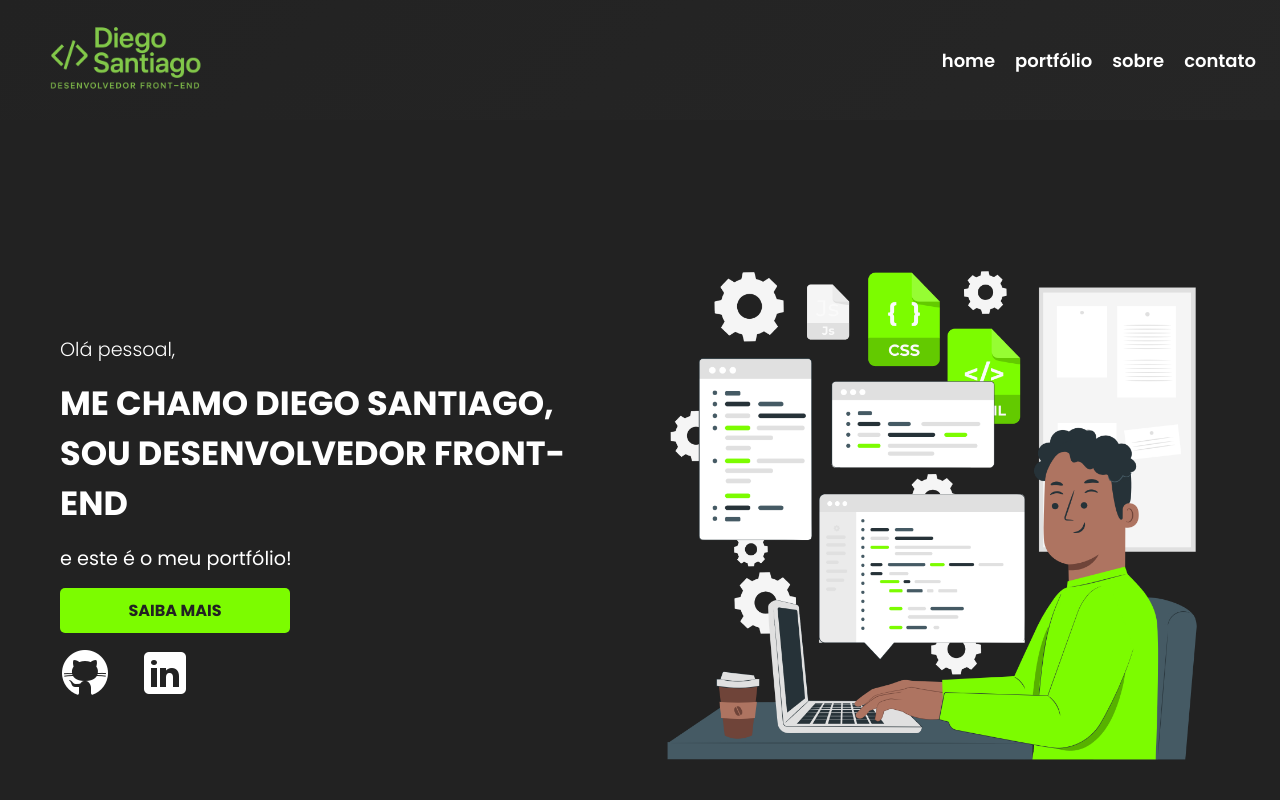
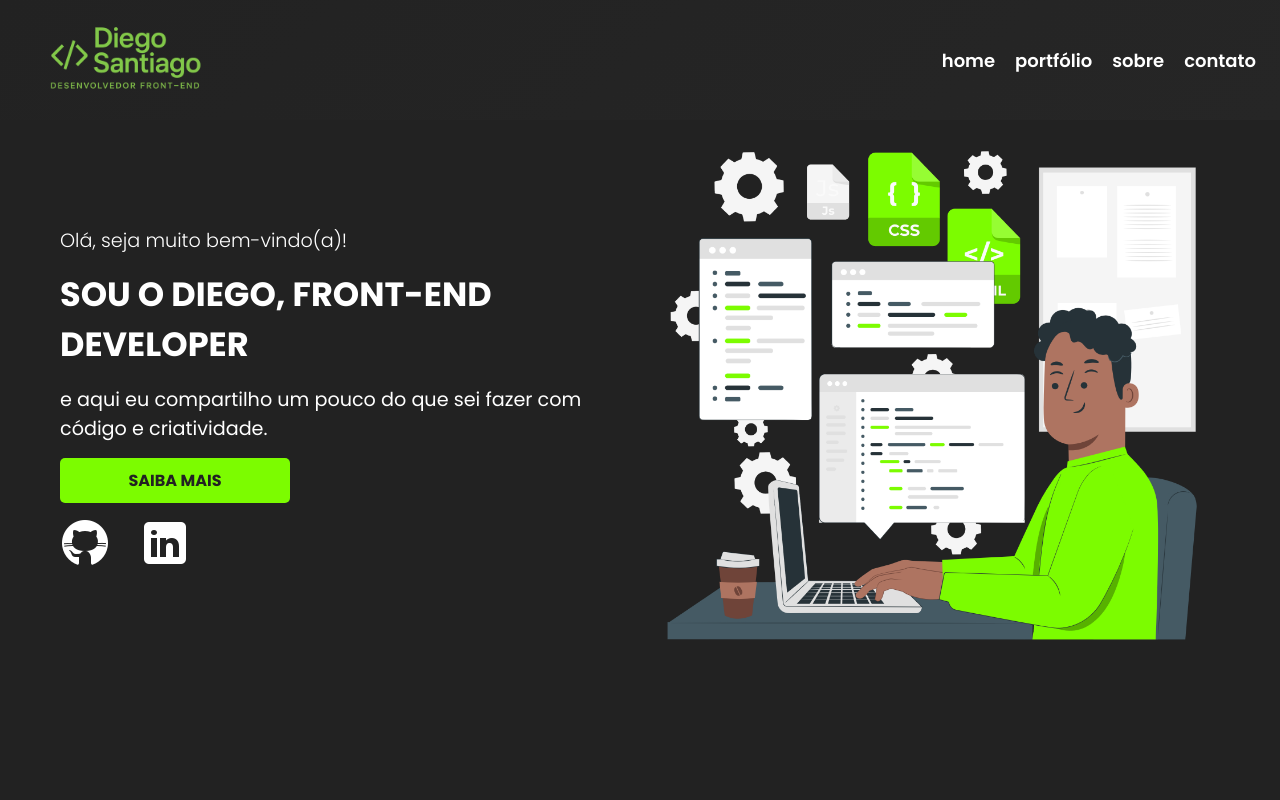
Before and after one commit to diegosantiago92/portfolio-site, a Next.js app: page / in a window 1280 px wide. Shown: the top 800 px of the page. Built offline with nearby package versions, Linux system fonts and the light colour scheme.

Commit message:
Adicionado Position: Fixed no Header para mantê-lo sempre visível.

```diff
--- a/src/app/page.js
+++ b/src/app/page.js
@@ -10,9 +10,9 @@ export default function Home() {
       <section className={estilos.fundo}>
         <div className={estilos.home}>
         <div className={estilos.banner_titulo}>
-          <h1>Olá pessoal,</h1>
-          <p><span>ME CHAMO DIEGO SANTIAGO, SOU DESENVOLVEDOR FRONT-END</span></p>
-          <p>e este é o meu portfólio!</p>
+          <h1>Olá, seja muito bem-vindo(a)!</h1>
+          <p><span>SOU O DIEGO, FRONT-END DEVELOPER</span></p>
+          <p>e aqui eu compartilho um pouco do que sei fazer com código e criatividade.</p>
           <a href="/sobre" className={estilos.saiba_mais}>SAIBA MAIS</a>
           <div className={estilos.redes_sociais}>
           <a href="https://github.com/diegosantiago92" target="_blank"><Image src={Github} alt="GitHub"/></a>
--- a/src/componentes/Topo/Topo.module.css
+++ b/src/componentes/Topo/Topo.module.css
@@ -7,6 +7,8 @@
     align-items: center;
     text-decoration: none;
     padding: 0 20px;
+    position: fixed;
+    z-index: 1;
 }
 
 .container_topo img{
```
